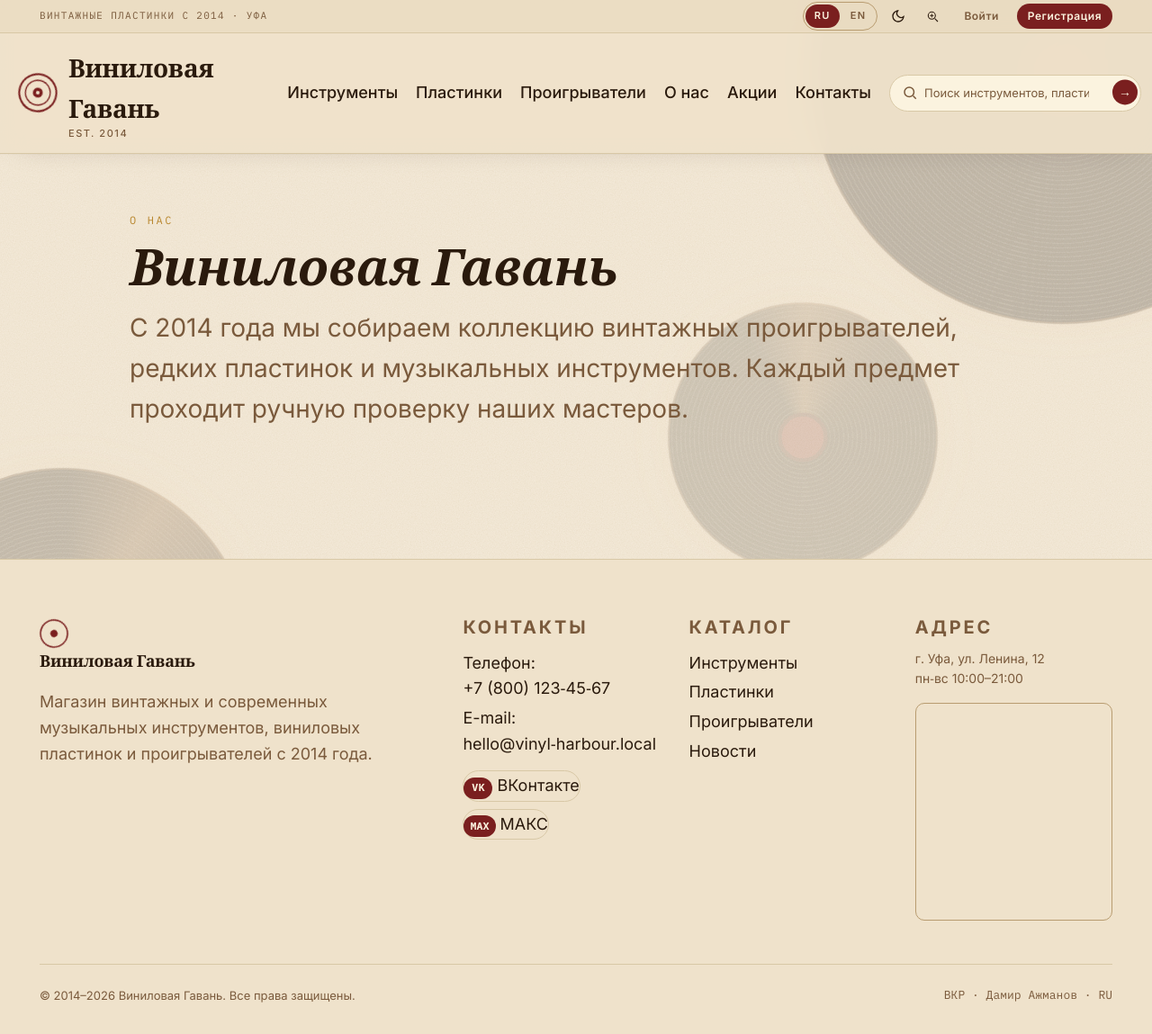
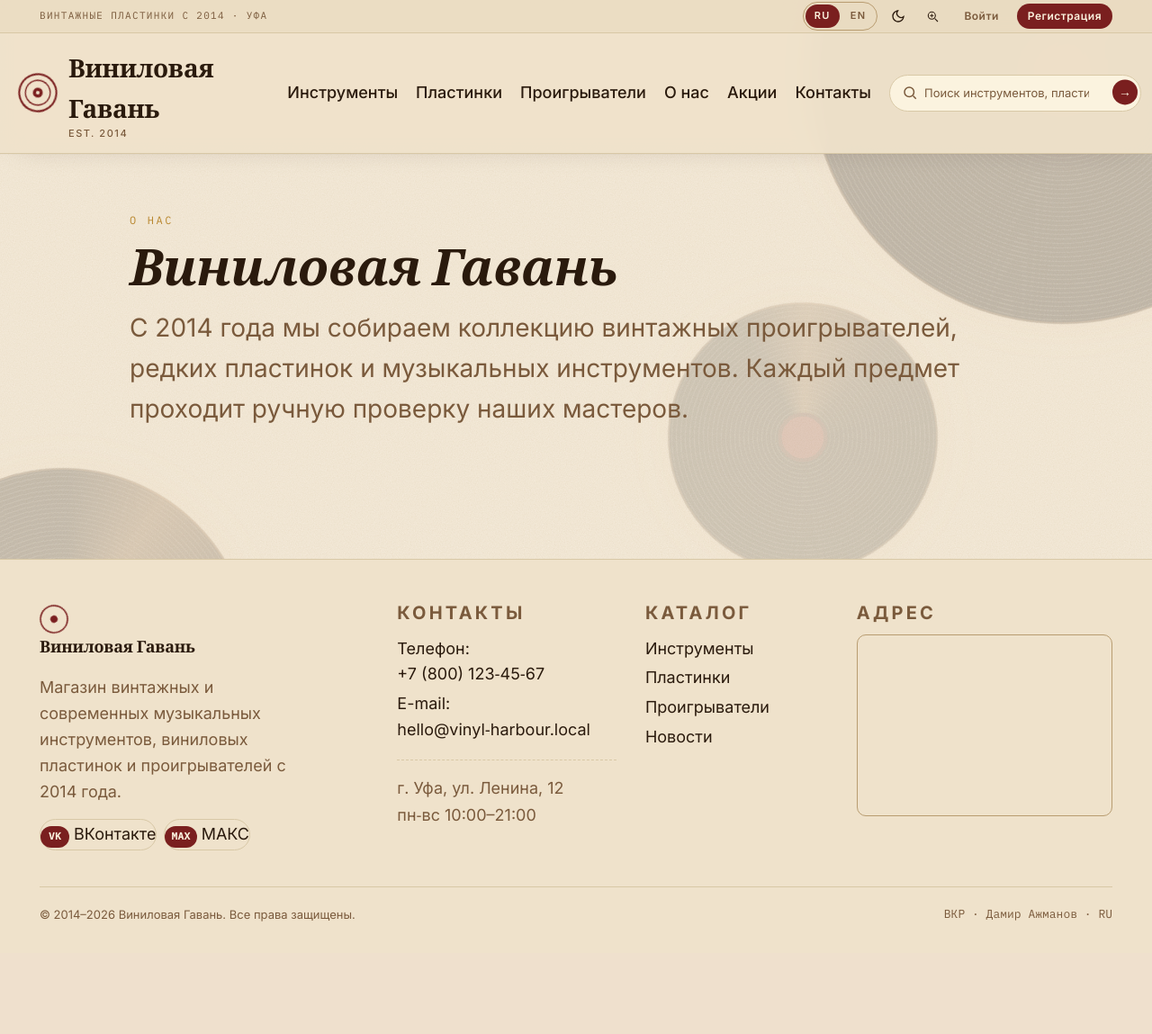
Before and after one commit to Damkaazh/vinyl_shop, a Flask app: page /about in a window 1280 px wide. Shown: the whole page at 90% size. After the commit the page ends 1024 px from the top, so only its background shows below. Run offline with Flask 3, Linux system fonts and the light colour scheme; a map, chart or similar area stays blank; some web fonts are replaced.

Commit message:
redesign: footer layout improvements

```diff
--- a/app/static/css/style.css
+++ b/app/static/css/style.css
@@ -612,16 +612,59 @@ p { max-width: 72ch; }
 /* === Footer === */
 .site-footer {
   background: var(--color-paper); border-top: 1px solid var(--color-divider);
-  padding: var(--space-16) 0 var(--space-8); margin-top: var(--space-20);
+  padding: var(--space-12) 0 var(--space-8); margin-top: var(--space-20);
 }
-.footer-grid { display: grid; grid-template-columns: 2fr 1fr 1fr 1fr; gap: var(--space-8); }
-.footer-grid h4 { font-family: var(--font-body); font-size: 12px; letter-spacing: .14em; text-transform: uppercase; color: var(--color-text-muted); margin-bottom: var(--space-4); font-weight: 700; }
-.footer-grid a { color: var(--color-text); display: block; padding: 4px 0; font-size: var(--text-sm); }
+.footer-grid {
+  display: grid;
+  grid-template-columns: 1.8fr 1.2fr 1fr 1.4fr;
+  gap: var(--space-8);
+  align-items: start;
+}
+.footer-grid h4 {
+  font-family: var(--font-body); font-size: 11px; letter-spacing: .16em;
+  text-transform: uppercase; color: var(--color-text-muted);
+  margin-bottom: var(--space-4); font-weight: 700;
+}
+.footer-grid a {
+  color: var(--color-text); display: block;
+  padding: 3px 0; font-size: var(--text-sm);
+}
 .footer-grid a:hover { color: var(--color-primary); }
-.map-embed { border: 1px solid var(--color-border); border-radius: var(--radius-md); overflow: hidden; margin-top: var(--space-4); }
-.map-embed iframe { width: 100%; height: 240px; border: 0; display: block; }
-.copyright { margin-top: var(--space-12); padding-top: var(--space-6); border-top: 1px solid var(--color-divider); display: flex; justify-content: space-between; color: var(--color-text-muted); font-size: 13px; flex-wrap: wrap; gap: var(--space-3); }
 
+.footer-brand .logo { margin-bottom: var(--space-4); }
+.footer-about {
+  color: var(--color-text-muted); font-size: var(--text-sm);
+  line-height: 1.6; margin-bottom: var(--space-4);
+  max-width: 28ch;
+}
+.footer-contacts a { padding: 4px 0; }
+.footer-address {
+  margin-top: var(--space-4); padding-top: var(--space-4);
+  border-top: 1px dashed var(--color-divider);
+}
+.footer-address p {
+  color: var(--color-text-muted); font-size: var(--text-sm);
+  line-height: 1.7; max-width: none;
+}
+.map-embed {
+  border: 1px solid var(--color-border); border-radius: var(--radius-md);
+  overflow: hidden; margin-top: var(--space-3);
+}
+.map-embed iframe { width: 100%; height: 200px; border: 0; display: block; }
+.copyright {
+  margin-top: var(--space-10); padding-top: var(--space-5);
+  border-top: 1px solid var(--color-divider);
+  display: flex; justify-content: space-between;
+  color: var(--color-text-muted); font-size: 13px;
+  flex-wrap: wrap; gap: var(--space-3);
+}
+
+@media (max-width: 1024px) {
+  .footer-grid { grid-template-columns: 1fr 1fr; gap: var(--space-8) var(--space-6); }
+}
+@media (max-width: 720px) {
+  .footer-grid { grid-template-columns: 1fr; }
+}
 /* === Flash messages === */
 .flash-stack { position: fixed; top: 80px; right: var(--space-6); z-index: 80; display: flex; flex-direction: column; gap: var(--space-2); pointer-events: none; }
 .flash {
--- a/app/templates/base.html
+++ b/app/templates/base.html
@@ -95,7 +95,8 @@
 <footer class="site-footer" id="contacts">
   <div class="container">
     <div class="footer-grid">
-      <div>
+
+      <div class="footer-brand">
         <a href="{{ url_for('main.index') }}" class="logo">
           <svg width="28" height="28" viewBox="0 0 32 32" fill="none">
             <circle cx="16" cy="16" r="15" stroke="currentColor" stroke-width="1.5"/>
@@ -103,13 +104,7 @@
           </svg>
           <span>{{ t.site_name }}</span>
         </a>
-        <p style="margin-top: 1rem; color: var(--color-text-muted);">{{ t.footer_about }}</p>
-      </div>
-
-      <div>
-        <h4>{{ t.contacts }}</h4>
-        <a href="tel:+78001234567">{{ t.phone }}: <span class="nowrap">+7&nbsp;(800)&nbsp;123‑45‑67</span></a>
-        <a href="mailto:hello@vinyl-harbour.local">{{ t.email }}: <span class="nowrap">hello@vinyl‑harbour.local</span></a>
+        <p class="footer-about">{{ t.footer_about }}</p>
         <div class="social-row">
           <a href="#" class="social-link" data-soon="vk" aria-label="{{ t.vk }}" title="{{ t.vk }}">
             <span class="social-tag">VK</span>
@@ -122,7 +117,17 @@
         </div>
       </div>
 
-      <div>
+      <div class="footer-contacts">
+        <h4>{{ t.contacts }}</h4>
+        <a href="tel:+78001234567">{{ t.phone }}: <span class="nowrap">+7&nbsp;(800)&nbsp;123‑45‑67</span></a>
+        <a href="mailto:hello@vinyl-harbour.local">{{ t.email }}: <span class="nowrap">hello@vinyl‑harbour.local</span></a>
+        <div class="footer-address">
+          <p>г. Уфа, ул. Ленина, 12</p>
+          <p class="nowrap">пн‑вс 10:00–21:00</p>
+        </div>
+      </div>
+
+      <div class="footer-nav">
         <h4>{{ t.catalog }}</h4>
         <a href="{{ url_for('catalog.category', slug='instruments') }}">{{ t.instruments }}</a>
         <a href="{{ url_for('catalog.category', slug='vinyl') }}">{{ t.vinyl }}</a>
@@ -130,13 +135,13 @@
         <a href="{{ url_for('main.news_list') }}">{{ t.news }}</a>
       </div>
 
-      <div>
+      <div class="footer-map">
         <h4>{{ t.address }}</h4>
-        <p style="font-size: 0.875rem; color: var(--color-text-muted);">г. Уфа, ул. Ленина, 12<br><span class="nowrap">пн‑вс 10:00–21:00</span></p>
         <div class="map-embed">
           <iframe src="https://yandex.ru/map-widget/v1/?ll=55.957727%2C54.735152&z=14&pt=55.957727,54.735152,pm2rdm" loading="lazy" allowfullscreen title="Карта"></iframe>
         </div>
       </div>
+
     </div>
     <div class="copyright">
       <span>© 2014–2026 {{ t.site_name }}. {{ t.rights }}.</span>
```
